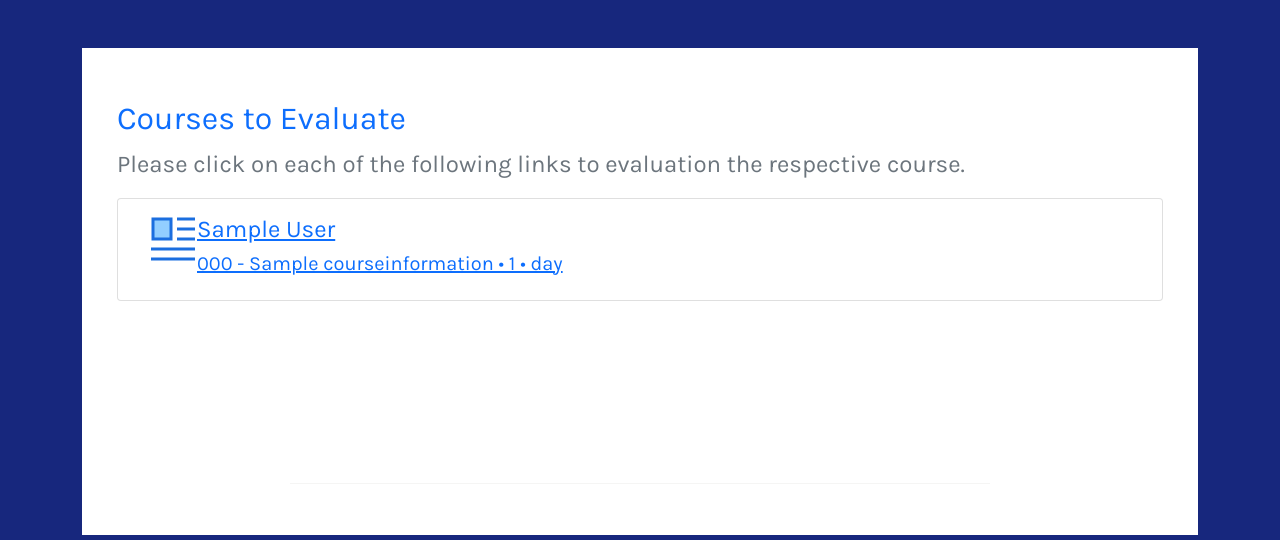
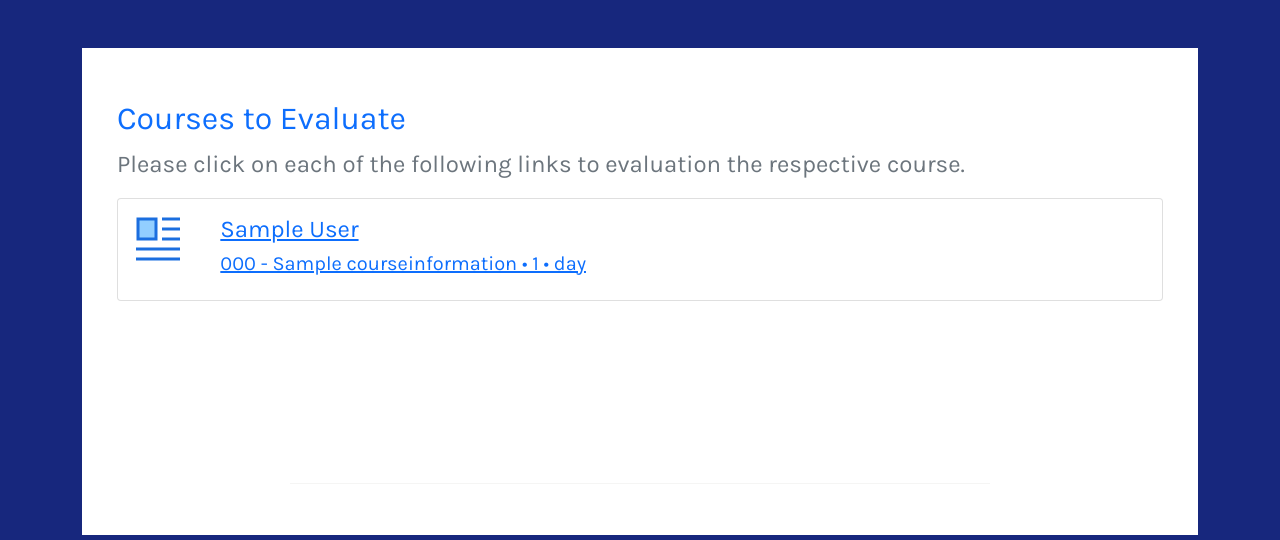
Before and after one commit to raamponsah/QAPD-Platform, a Django app: template core/templates/core/evaluations.html in a window 1280 px wide. Shown: the part 95-635 px from the top of the page. Run offline with Django 4.2, Linux system fonts and the light colour scheme; the template is opened without the code that fills it: values that come from a table or form of the project are taken from there, others are empty; a user stored in the database is signed in; tables that the repository leaves empty hold one stand-in row (values such as "Sample post"); some libraries are stand-ins or nearby versions.

Commit message:
update on: evaluation row ui

```diff
--- a/core/templates/core/evaluations.html
+++ b/core/templates/core/evaluations.html
@@ -15,7 +15,7 @@
 
     <div class="card  mb-1">
 
-  <div class="card-body">
+  <div class="card-body row">
    <div class="col-1">
           <svg style="float:left" xmlns="http://www.w3.org/2000/svg" fill="none" viewBox="0 0 24 24" height="48" width="48"><path stroke="#1b6edf" stroke-width="1.5" d="M14 2H23"></path><path stroke="#1b6edf" stroke-width="1.5" d="M1 22H23"></path><path stroke="#1b6edf" stroke-width="1.5" d="M14 7H23"></path><path stroke="#1b6edf" stroke-width="1.5" d="M14 12H23"></path><path stroke="#1b6edf" stroke-width="1.5" d="M1 17H23"></path><path fill="#92ceff" d="M2 2H11V12H2z"></path><path stroke="#1b6edf" stroke-width="1.5" d="M2 2H11V12H2z"></path></svg>
 
```
